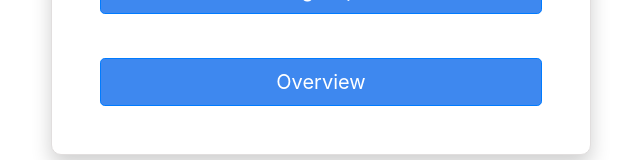
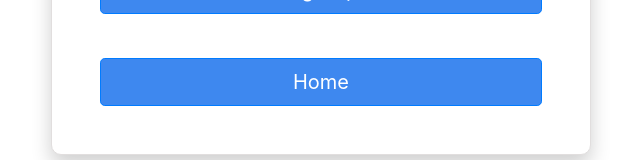
Before and after one commit to rohanpahwa27/hatch-frontend, a React (Create React App) app: page / in a window 1280 px wide. Shown: the part 430-590 px from the top of the page, without its empty margins (319-959 px from the left). Built offline with nearby package versions, Linux system fonts and the light colour scheme; the HTML template or start-up script is replaced by a standard one.

Commit message:
Added Home button in Start menu

```diff
--- a/src/components/Start/Start.js
+++ b/src/components/Start/Start.js
@@ -33,9 +33,9 @@ export default class Start extends Component {
                   </Button>
                 </Link>
                 <br/>
-                <Link to="/overview">
+                <Link to="/home">
                 <Button block size="lg" className="start-btn">
-                    <span>Overview</span>
+                    <span>Home</span>
                   </Button>
                 </Link>
               </div>
```
